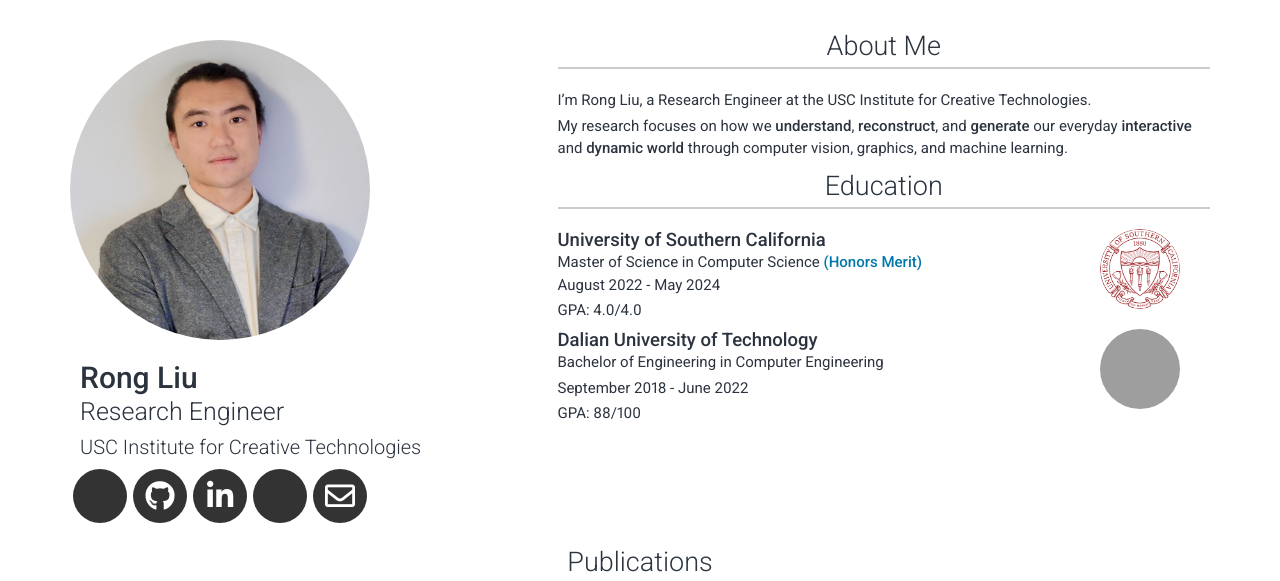
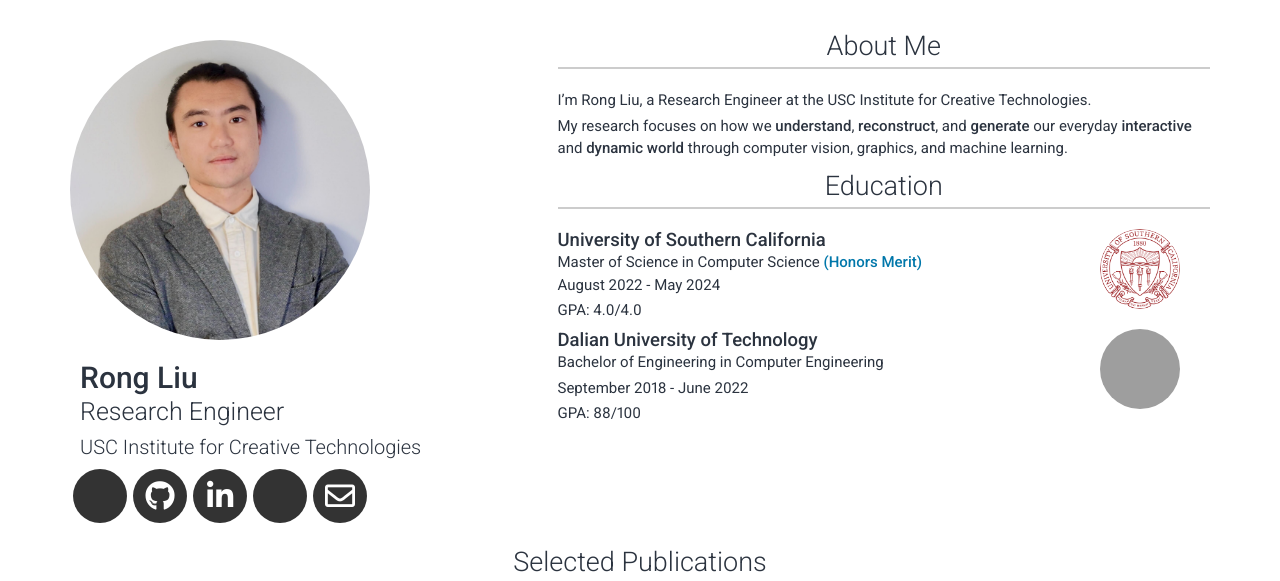
Before and after one commit to RongLiu-Leo/rongliu-leo.github.io, a Jekyll site: the page built from index.md, in a window 1280 px wide and 900 px high, cut to the strip 0-581 px from the top of the window. Built offline with Jekyll 4.4.1, drawn with Linux system fonts in a browser that asks for light colours; nearby versions of some CDN libraries; a style sheet for code colours, icons or effects is not loaded; grey boxes are pictures that could not be loaded.

Commit message:
Update _config.yml

```diff
--- a/_config.yml
+++ b/_config.yml
@@ -44,7 +44,7 @@ about_content: | # this will include new lines to allow paragraphs
 
 content:
 
-  - title: Publications
+  - title: Selected Publications
     layout: image
     content:
       - title: 'Universal Beta Splatting'
```
